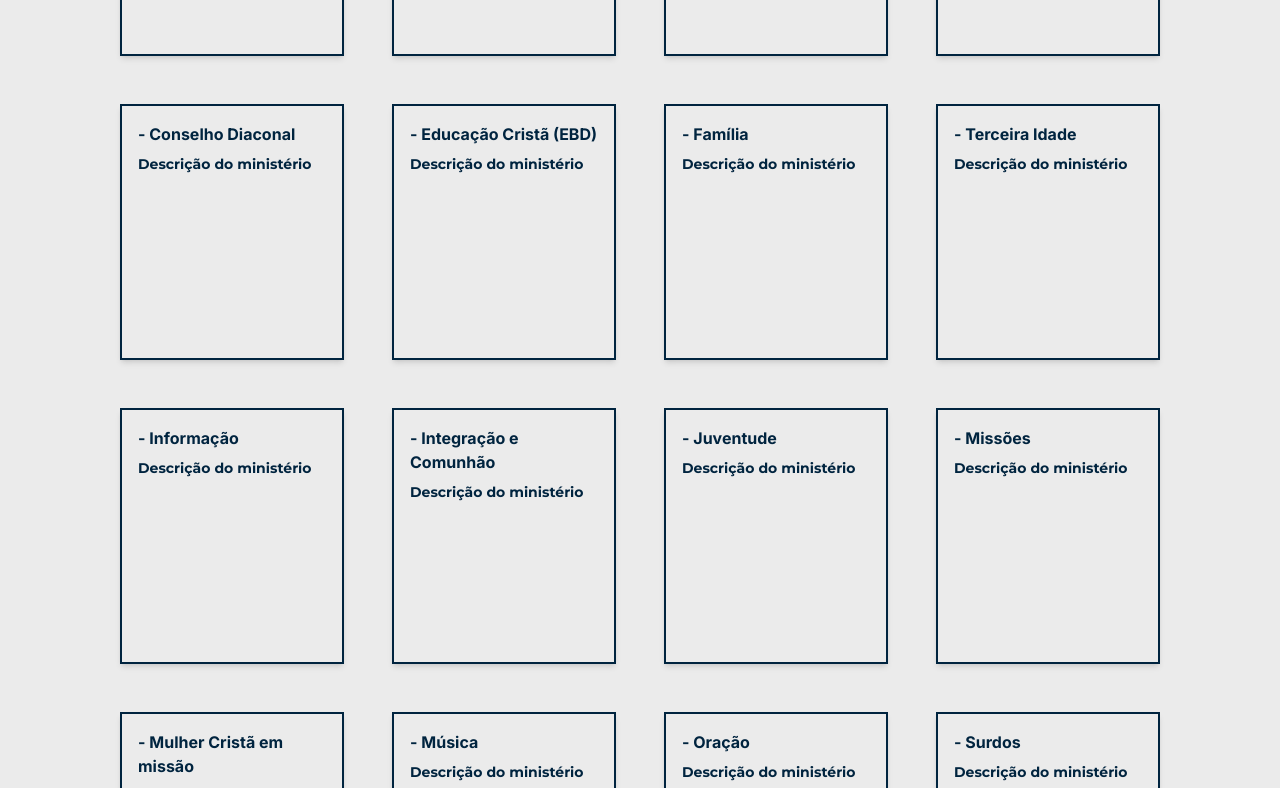
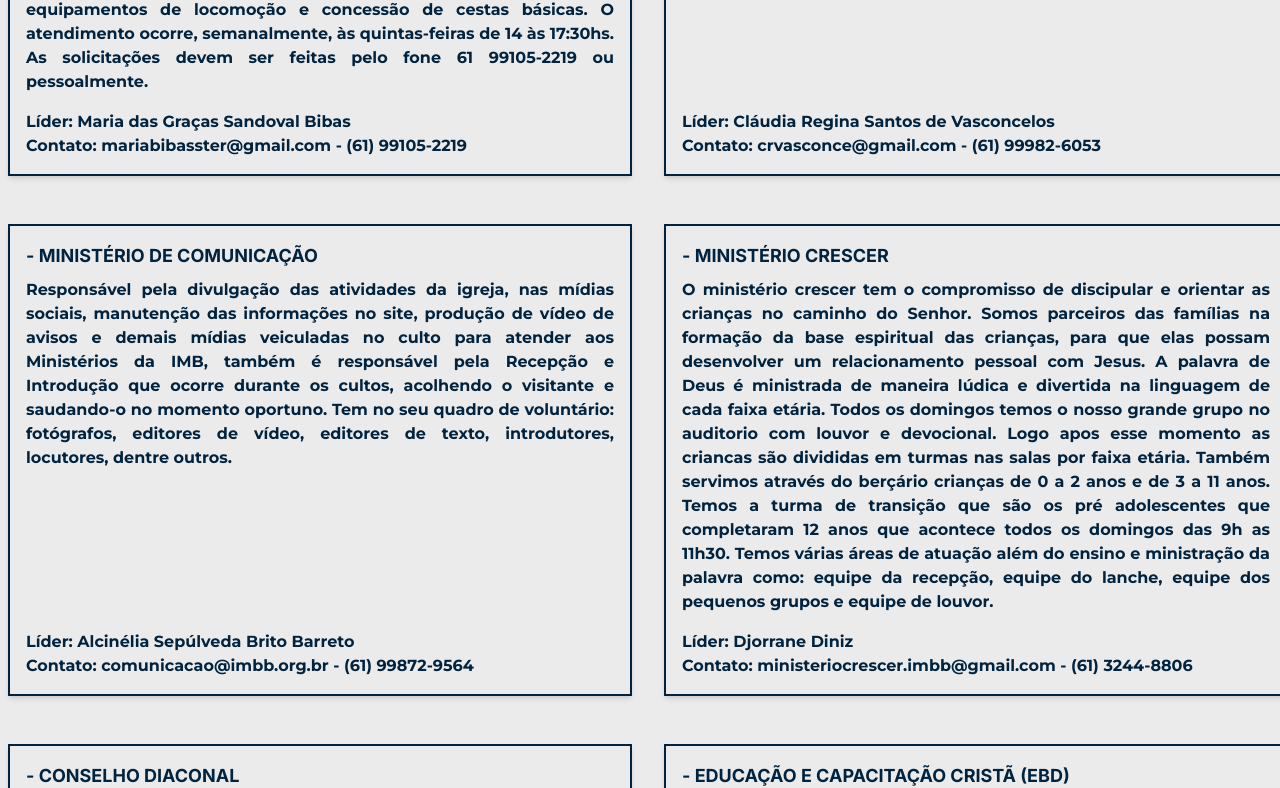
Before and after one commit to Jotagamaral/igreja-memorial-batista, a React (Create React App) app: page /ministerios in a window 1280 px wide. Shown: the part 460-1248 px from the top of the page. Built offline with nearby package versions, Linux system fonts and the light colour scheme.

Commit message:
Contato Ministerios Midias Changes

```diff
--- a/package.json
+++ b/package.json
@@ -7,6 +7,7 @@
     "@testing-library/jest-dom": "^5.17.0",
     "@testing-library/react": "^13.4.0",
     "@testing-library/user-event": "^13.5.0",
+    "dompurify": "^3.1.6",
     "framer-motion": "^11.2.12",
     "react": "^18.3.1",
     "react-dom": "^18.3.1",
--- a/src/components/CardMinisterio.js
+++ b/src/components/CardMinisterio.js
@@ -1,11 +1,15 @@
 import React from 'react';
 
-const CardMinisterio = ({ title, description }) => {
+const CardMinisterio = ({ title, description, lider, contact }) => {
   return (
-    <div className="p-4 m-2 shadow-md border-2 border-custom-blue h-64 w-56 flex flex-col justify-between">
-      <div>
-        <h2 className="text-left text-base text-custom-blue font-bold font-inter pb-2">{`- ${title}`}</h2>
-        <p className="text-left text-sm text-custom-blue font-bold font-montserrat">{description}</p>
+    <div className="p-4 m-2 shadow-md border-2 border-custom-blue w-full flex flex-col justify-between">
+      <div className="flex-grow">
+        <h2 className="text-left text-lg text-custom-blue font-bold font-inter pb-2">{`- ${title}`}</h2>
+        <p className="text-justify text-base text-custom-blue font-bold font-montserrat">{description}</p>
+      </div>
+      <div className="mt-4">
+        {lider && <p className="text-justify text-base text-custom-blue font-bold font-montserrat">{`Líder: ${lider}`}</p>}
+        {contact && <p className="text-justify text-base text-custom-blue font-bold font-montserrat">{`Contato: ${contact}`}</p>}
       </div>
     </div>
   );
--- a/src/pages/Contato.js
+++ b/src/pages/Contato.js
@@ -3,31 +3,31 @@ import { FaPhone, FaWhatsapp, FaEnvelope, FaMapMarkerAlt } from 'react-icons/fa'
 
 const Contato = () => {
   return (
-    <div className="grid grid-cols-1 md:grid-cols-2 min-h-screen">
     <div
-        className="flex items-center justify-center bg-cover bg-center"
-        style={{ backgroundImage: 'url(/assets/Contact-photo.jpg)', minHeight: '75vh' }}
+      className="flex flex-col items-center justify-center min-h-screen bg-cover bg-center text-white"
+      style={{ backgroundImage: 'url(/assets/Contact-photo.jpg)' }}
     >
-        <h1 className="text-white text-7xl font-inter font-bold">Contato</h1>
-      </div>
-      <div className="flex flex-col justify-around p-8 bg-custom-white space-y-0">
+      <h1 className="text-7xl font-inter font-bold mb-8">Contato</h1>
+      <div className="bg-black bg-opacity-50 p-8 rounded-lg space-y-6 text-center w-11/12 md:w-2/3 lg:w-1/2">
+        <div className="flex flex-col items-center space-y-4">
           <div className="flex items-center">
-        <FaPhone className="text-2xl text-custom-blue mr-2 transform scale-x-[-1]" />
+            <FaPhone className="text-2xl mr-2 transform scale-x-[-1]" />
             <span className="text-xl font-montserrat font-bold">Telefone: (61) 3244-8806</span>
           </div>
           <div className="flex items-center">
-          <FaWhatsapp className="text-3xl text-custom-blue mr-2" />
+            <FaWhatsapp className="text-3xl mr-2" />
             <span className="text-xl font-montserrat font-bold">WhatsApp: (61) 99105-2219</span>
           </div>
           <div className="flex items-center">
-          <FaEnvelope className="text-3xl text-custom-blue mr-2" />
+            <FaEnvelope className="text-3xl mr-2" />
             <span className="text-xl font-montserrat font-bold">E-mail: memorial@imbb.org.br</span>
           </div>
           <div className="flex items-center">
-          <FaMapMarkerAlt className="text-3xl text-custom-blue mr-2" />
+            <FaMapMarkerAlt className="text-3xl mr-2" />
             <span className="text-xl font-montserrat font-bold">Endereço: SGAS 905 Sul, Brasília - DF Cep: 70390-050</span>
           </div>
-        <div className="flex flex-col items-center">
+        </div>
+        <div className="flex flex-col items-center text-center">
           <span className="text-xl font-montserrat font-bold">
             Para acompanhar mais da nossa igreja faça parte da nossa comunidade no WhatsApp:
           </span>
--- a/src/pages/Ministerios.js
+++ b/src/pages/Ministerios.js
@@ -8,6 +8,7 @@ const Ministerios = () => {
     // Scroll to top when the component mounts
     window.scrollTo(0, 0);
   }, []);
+
   return (
     <>
       <div className="flex flex-col items-center bg-white">
@@ -30,23 +31,23 @@ const Ministerios = () => {
       </div>
 
       <div className="bg-custom-white">
-        <div className="flex flex-wrap justify-center gap-8 py-8 max-w-screen-xl mx-auto">
-          <CardMinisterio title="Ação Social" description="Descrição do ministério" />
-          <CardMinisterio title="Apoio Emocional" description="Descrição do ministério" />
-          <CardMinisterio title="Comunicação" description="Descrição do ministério" />
-          <CardMinisterio title="Crescer" description="Descrição do ministério" />
-          <CardMinisterio title="Conselho Diaconal" description="Descrição do ministério" />
-          <CardMinisterio title="Educação Cristã (EBD)" description="Descrição do ministério" />
-          <CardMinisterio title="Família" description="Descrição do ministério" />
-          <CardMinisterio title="Terceira Idade" description="Descrição do ministério" />
-          <CardMinisterio title="Informação" description="Descrição do ministério" />
-          <CardMinisterio title="Integração e Comunhão" description="Descrição do ministério" />
-          <CardMinisterio title="Juventude" description="Descrição do ministério" />
-          <CardMinisterio title="Missões" description="Descrição do ministério" />
-          <CardMinisterio title="Mulher Cristã em missão" description="Descrição do ministério" />
-          <CardMinisterio title="Música" description="Descrição do ministério" />
-          <CardMinisterio title="Oração" description="Descrição do ministério" />
-          <CardMinisterio title="Surdos" description="Descrição do ministério" />
+        <div className="grid grid-cols-1 md:grid-cols-2 gap-8 py-8 max-w-screen-xl mx-auto">
+          <CardMinisterio title="MINISTÉRIO DE AÇÃO SOCIAL" lider='Maria das Graças Sandoval Bibas' contact='mariabibasster@gmail.com - (61) 99105-2219' description="Planeja, executa e avalia serviços de Assistência Social às Congregações, membros da igreja e pessoas da comunidade em situação de vulnerabilidade social. Abrange, segundo critérios pré estabelecidos: atendimento social; orientação a gestantes e confecção de enxovais para bebes; confecção de roupas para crianças; bazar para apoio a Missionários e Pastores; empréstimos de equipamentos de locomoção e concessão de cestas básicas. O atendimento ocorre, semanalmente, às quintas-feiras de 14 às 17:30hs. As solicitações devem ser feitas pelo fone 61 99105-2219 ou pessoalmente." />
+          <CardMinisterio title="MINISTÉRIO DE APOIO EMOCIONAL" lider='Cláudia Regina Santos de Vasconcelos' contact='crvasconce@gmail.com - (61) 99982-6053' description="O ministério de Apoio Emocional tem como objetivo: Contribuir na melhoria da qualidade de vida, envolvendo atividades psicológicas, assistenciais e educativas nas áreas de saúde emocional. Desenvolver ações voltadas para conscientização e prevenção das doenças emocionais. Os atendimoentos são apenas para dar apoio emocional e não com fins terapêuticos com, no máximo, três encontros." />
+          <CardMinisterio title="MINISTÉRIO DE COMUNICAÇÃO" lider='Alcinélia Sepúlveda Brito Barreto' contact='comunicacao@imbb.org.br - (61) 99872-9564' description="Responsável pela divulgação das atividades da igreja, nas mídias sociais, manutenção das informações no site, produção de vídeo de avisos e demais mídias veiculadas no culto para atender aos Ministérios da IMB, também é responsável pela Recepção e Introdução que ocorre durante os cultos, acolhendo o visitante e saudando-o no momento oportuno. Tem no seu quadro de voluntário: fotógrafos, editores de vídeo, editores de texto, introdutores, locutores, dentre outros." />
+          <CardMinisterio title="MINISTÉRIO CRESCER" lider='Djorrane Diniz ' contact='ministeriocrescer.imbb@gmail.com - (61) 3244-8806' description="O ministério crescer tem o compromisso de discipular e orientar as crianças no caminho do Senhor. Somos parceiros das famílias na formação da base espiritual das crianças, para que elas possam desenvolver um relacionamento pessoal com Jesus. A palavra de Deus é ministrada de maneira lúdica e divertida na linguagem de cada faixa etária. Todos os domingos temos o nosso grande grupo no auditorio com louvor e devocional. Logo apos esse momento as  criancas são divididas em turmas nas salas por faixa etária. Também servimos através do berçário crianças de 0 a 2 anos e de 3 a 11 anos. Temos a turma de transição que são os pré adolescentes que completaram 12 anos que acontece todos os domingos das 9h as 11h30. Temos várias áreas de atuação além do ensino e ministração da palavra como: equipe da recepção, equipe do lanche, equipe dos pequenos grupos e equipe de louvor." />
+          <CardMinisterio title="CONSELHO DIACONAL" lider='Dermeval Farias Gomes Filho' contact='dermevalfarias@yahoo.com.br - (61) 99298-4505' description="Na Igreja Memorial Batista, os diáconos e as diaconisas são eleitos entre os seus membros e integram o Conselho Diaconal. Possuem as seguintes competências: Apoiar a lgreja e seus ministérios nas atividades eclesiásticas; promover a paz, a comunhão e o bem-estar dos membros da lgreja;organizar os elementos da Ceia do Senhor e auxiliar a sua distribuição; assistir os membros, ajudando-os a se integrarem nas atividades da lgreja;zelar pela manutenção da ordem nas dependências do templo nos horários dos cultos. dedicam a tratar da remuneração dos pastores e ministros da Igreja, da avaliação do Pastor Titular e dos Ministros-Auxiliares e assumem outras funções que a Assembleia da Igreja lhes atribuir." />
+          <CardMinisterio title="EDUCAÇÃO E CAPACITAÇÃO CRISTÃ (EBD)" lider='' contact='' description="" />
+          <CardMinisterio title="MINISTÉRIO COM FAMÍLIAS" lider='' contact='' description="" />
+          <CardMinisterio title="MINISTÉRIO COM TERCEIRA IDADE" lider='' contact='' description="" />
+          <CardMinisterio title="MINISTÉRIO DE INFORMAÇÃO" lider='' contact='' description="" />
+          <CardMinisterio title="MINISTÉRIO DE INTEGRAÇÃO E COMUNHÃO" lider='' contact='' description="" />
+          <CardMinisterio title="MINISTÉRIO COM JUVENTUDE" lider='' contact='' description="" />
+          <CardMinisterio title="MINISTÉRIO DE MISSÕES" lider='' contact='' description="" />
+          <CardMinisterio title="MINISTÉRIO MULHER CRISTÃ EM MISSÃO" lider='' contact='' description="" />
+          <CardMinisterio title="MINISTÉRIO DE MÚSICA" lider='' contact='' description="" />
+          <CardMinisterio title="MINISTÉRIO DE ORAÇÃO" lider='' contact='' description="" />
+          <CardMinisterio title="MINISTÉRIO COM SURDOS" lider='Mônica Teixeira Gonçalves Accioli' contact='ministeriocomsurdosimb@gmail.com - (61) 3244-8806' description="O Ministério com Surdos conta com intérpretes voluntários da Língua Brasileira de Sinais (Libras). A intenção é evangelizar e alcançar para Cristo os surdos da região do Plano Piloto, no Distrito Federal. E ainda auxiliá-los em várias demandas. Atendimento: A comunidade surda conta com apoio da Igreja para solucionar diversos tipos de demandas.  A irmã Cintia Campos Silva, secretária do Ministério, atende de segunda a sexta-feira, das 8h às 14 horas na Igreja, e auxilia os surdos com demandas relacionadas à igreja, necessidades de marcação de consultas médicas, realização de ligações telefônicas e, caso necessário, auxilia na convocação de outros voluntários intérpretes para acompanhar a pessoa surda quando for preciso. Também há atuação em aconselhamento e auxílio em estudos bíblicos e secundários." />
         </div>
       </div>
 
```
Also changed, not shown: src/pages/Midias.js (+16 -6 lines), 1 other file (tests, documents, lock files or other folders). Lines whose indentation alone changed are shown as unchanged.
